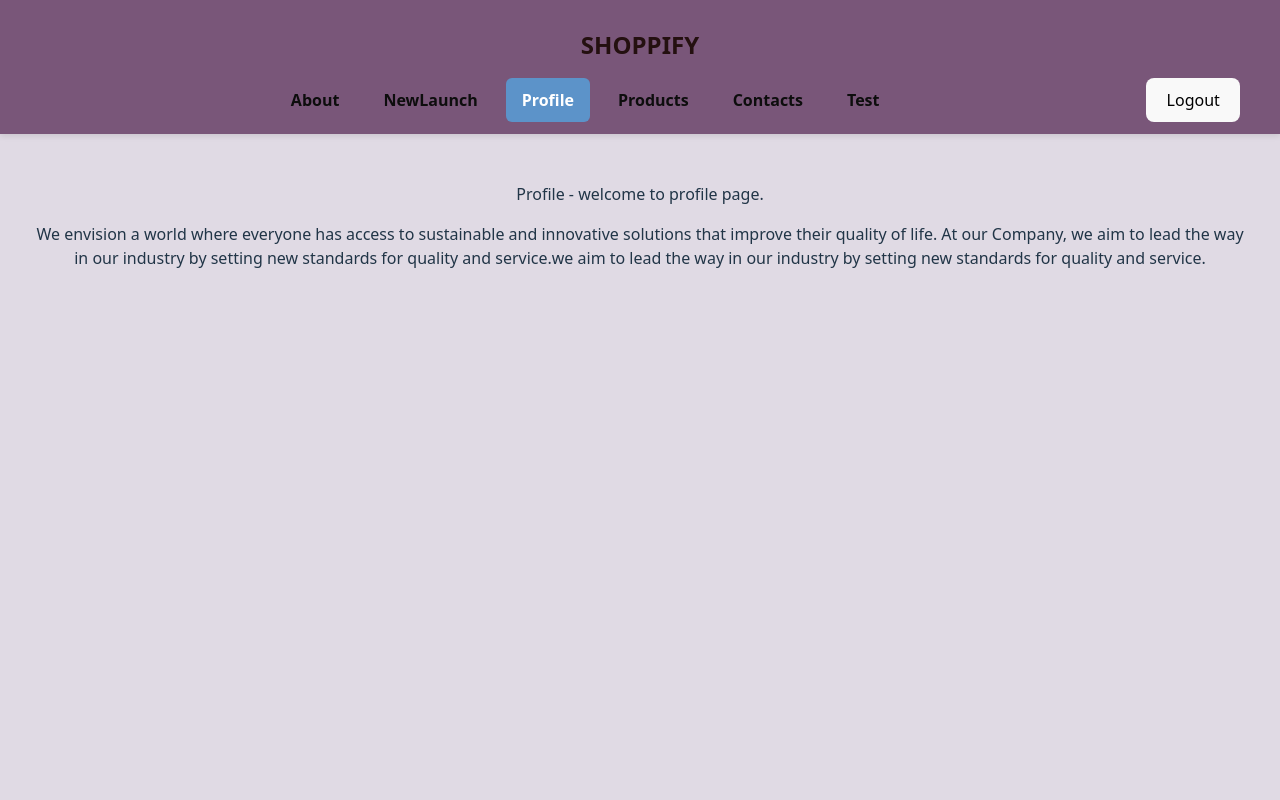
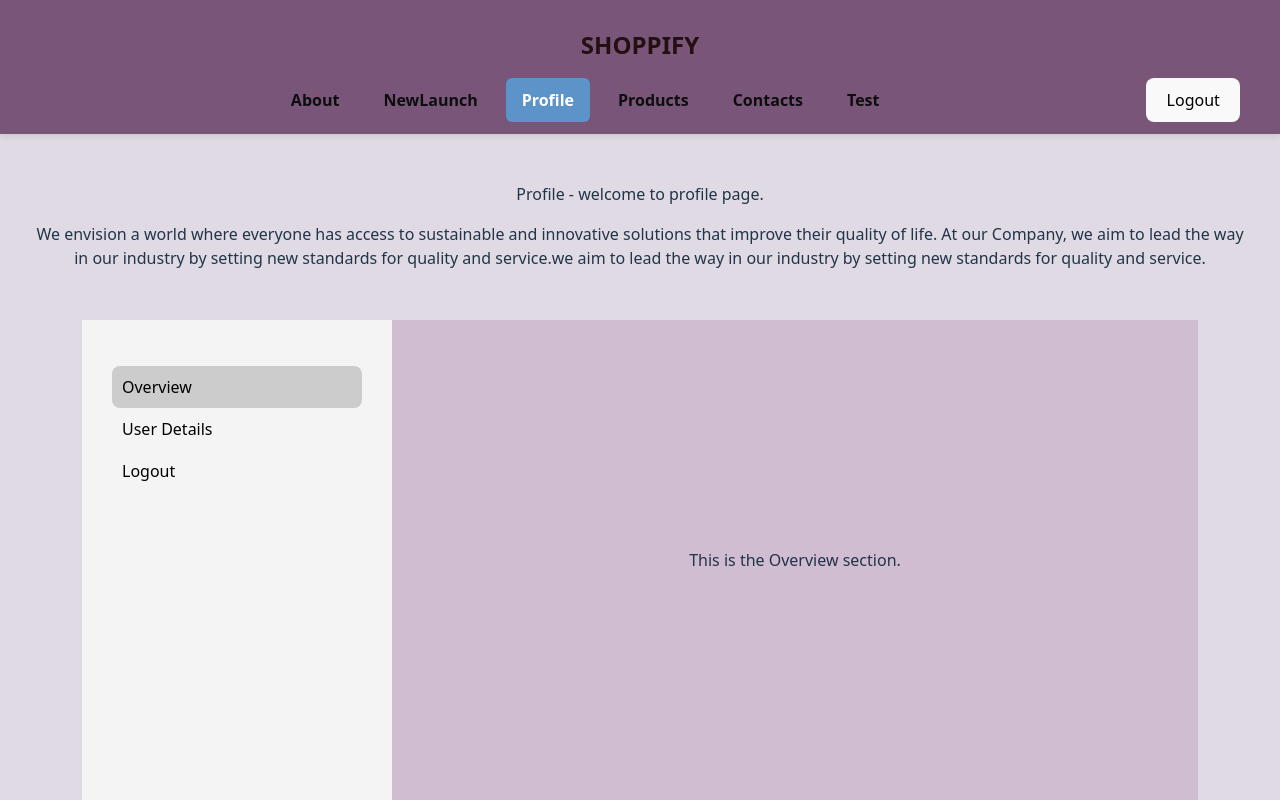
Before and after one commit to SumekaAspire/TabNavigation, a React (Vite) app in the folder tab/: page /home/profile in a window 1280 px wide. Shown: the top 800 px of the page. Built offline with nearby package versions, Linux system fonts and the light colour scheme; sample sign-in values are in the browser's storage.

Commit message:
Implement the profile view

```diff
--- a/tab/src/pages/Profile.jsx
+++ b/tab/src/pages/Profile.jsx
@@ -1,6 +1,10 @@
 import React from 'react'
+import { useState } from 'react';
+import ProfileContent from './Profile/ProfileContent';
+import ProfileMenu from './Profile/ProfileMenu';
+const Profile = () => {
+    const [activeTab, setActiveTab] = useState('overview');
 
-const Profile = () => {
   return (
     <div >Profile -  welcome to profile page.
         <div>
@@ -15,6 +19,12 @@ const Profile = () => {
 
         </div>
 
+
+      {/* also use display as 'grid' */}
+      <div style={{ display: 'flex', height: '60vh', margin:'50px'}}>
+      <ProfileMenu activeTab={activeTab} onTabChange={setActiveTab} />
+      <ProfileContent activeTab={activeTab} />
+    </div>
     </div>
   )
 }
--- /dev/null
+++ b/tab/src/pages/Profile/ProfileContent.jsx
@@ -0,0 +1,52 @@
+import React from 'react';
+import { useNavigate } from 'react-router-dom';
+
+const ProfileContent = ({ activeTab }) => {
+  const username = localStorage.getItem('username');
+  const navigate = useNavigate();
+
+  const renderContent = () => {
+    switch (activeTab) {
+      case 'overview':
+        return <p>This is the Overview section.</p>;
+      case 'userDetails':
+        return (
+          <div>
+            <h2>User Details</h2>
+            <p><strong>Name:</strong> {username}</p>
+            <p><strong>Email:</strong>{username.toLocaleLowerCase().replace('',".")}@gmail.com</p>
+            <p><strong>Joined:</strong> January 1, 2023</p>
+          </div>
+        );
+      case 'logout':
+        return (
+          <div>
+            <h2>Logout</h2>
+            <p>Are you sure you want to logout?</p>
+            <button
+              onClick={() => {
+
+                 localStorage.removeItem('isLoggedIn');
+                 localStorage.removeItem('username');
+                 alert('Logged out!');
+                 navigate('/login');
+              }}
+              style={{ padding: '10px 20px', marginTop: '10px' }}
+            >
+              Confirm Logout
+            </button>
+          </div>
+        );
+      default:
+        return <p>Select a tab.</p>;
+    }
+  };
+
+  return (
+    <div style={{  padding: '2rem', alignContent:'center', flex:1, backgroundColor:' rgba(209, 189, 209, 1)', padding: '1 rem'}}>
+      {renderContent()}
+    </div>
+  );
+};
+
+export default ProfileContent;
--- /dev/null
+++ b/tab/src/pages/Profile/ProfileMenu.jsx
@@ -0,0 +1,35 @@
+import React from 'react';
+
+const tabs = [
+  { id: 'overview', label: 'Overview' },
+  { id: 'userDetails', label: 'User Details' },
+  { id: 'logout', label: 'Logout' },
+];
+
+const ProfileMenu = ({ activeTab, onTabChange }) => {
+  return (
+    <div style={{ width: '270px', backgroundColor: '#f4f4f4', padding: '20px' }}>
+      <ul style={{ listStyle: 'none', padding: 10 }}>
+        {tabs.map(tab => (
+          <li key={tab.id}>
+            <button
+              onClick={() => onTabChange(tab.id)}
+              style={{
+                background: tab.id === activeTab ? '#ccc' : 'transparent',
+                border: 'none',
+                padding: '10px',
+                width: '100%',
+                textAlign: 'left',
+                cursor: 'pointer'
+              }}
+            >
+              {tab.label}
+            </button>
+          </li>
+        ))}
+      </ul>
+    </div>
+  );
+};
+
+export default ProfileMenu;
```
